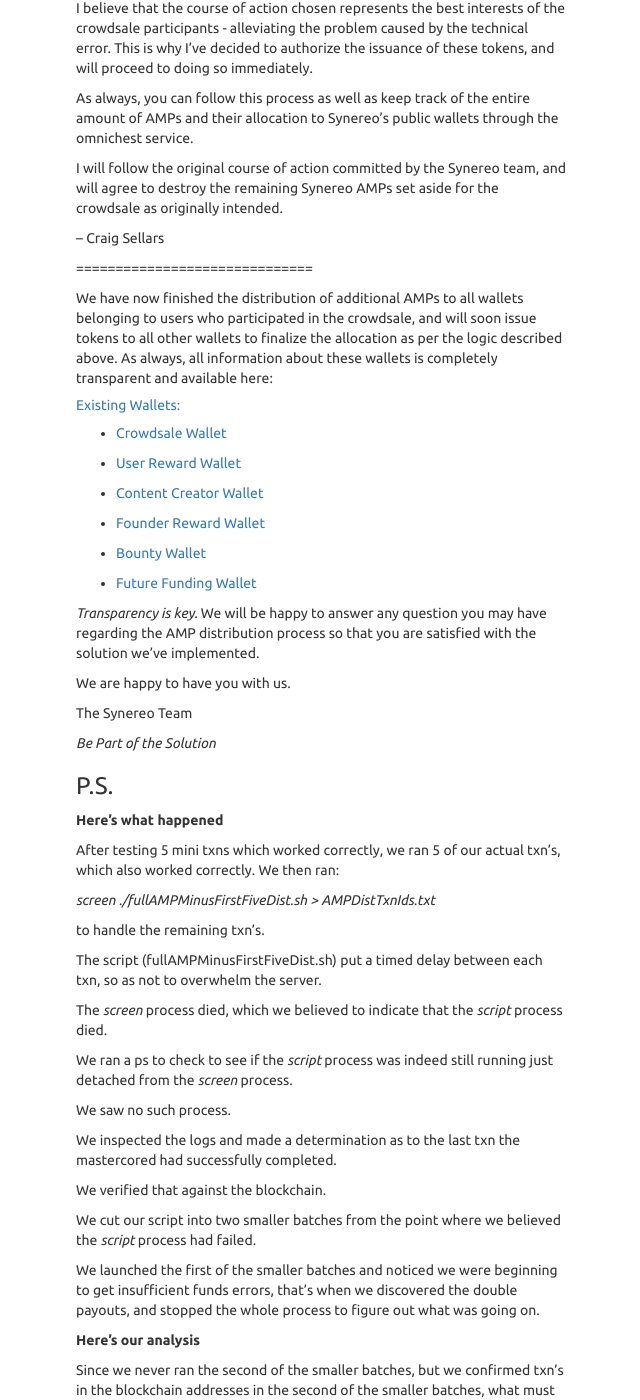
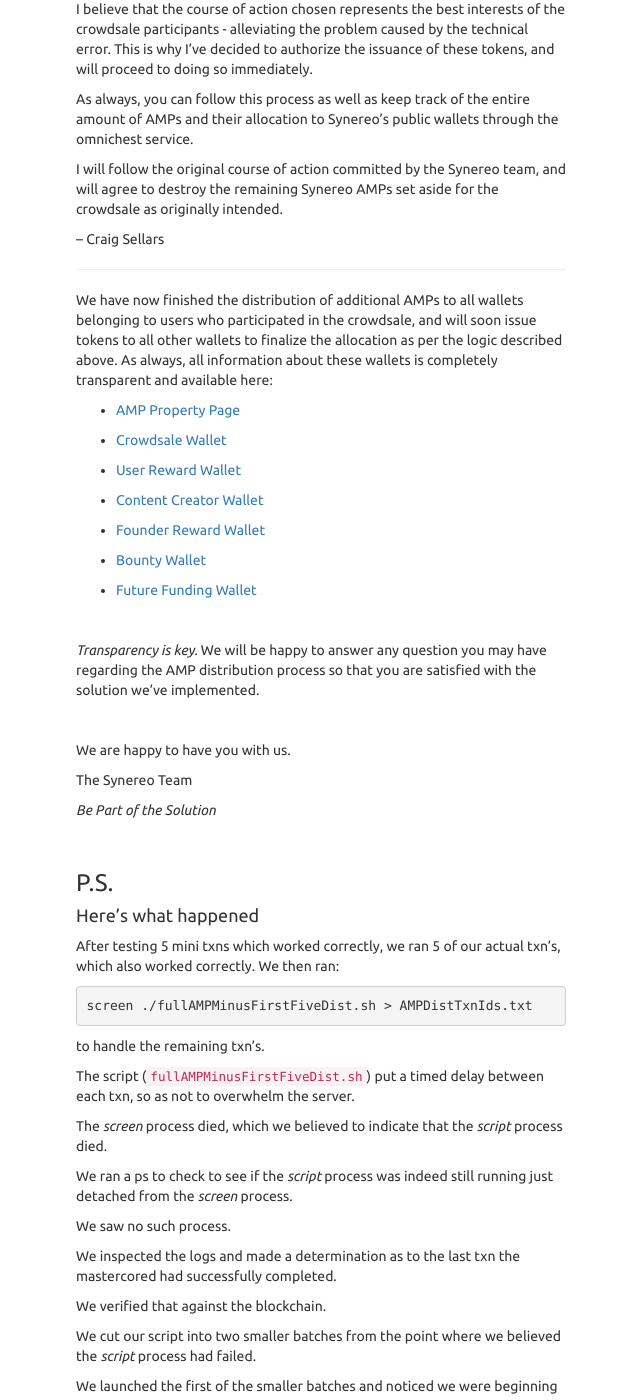
Before and after one commit to synereo/blog.synereo.com, a Jekyll site: the page built from _posts/2015-05-10-amp-distribution-complete.markdown, in a window 1280 px wide and 1400 px high, scrolled down 1529 px. Shown: the whole window, without its empty margins (319-959 px from the left). Built offline with Jekyll 4.4.1, drawn with Linux system fonts in a browser that asks for light colours; nearby versions of some CDN libraries; a script that is not in the unit is left out; some of the changed text lies outside the part shown.

Commit message:
AMP dist formatting

```diff
--- a/_posts/2015-05-10-amp-distribution-complete.markdown
+++ b/_posts/2015-05-10-amp-distribution-complete.markdown
@@ -33,11 +33,9 @@
 
 Here’s a statement from Craig Sellars, Co-founder and CTO of Tether and Technologist for Omni, our trustee:
 
-==============================
+<hr>
 
 During the Synereo AMP crowdsale token distribution, an error was made which resulted in an incorrect amount of AMPs being sent to several users. The result was that some AMP crowdsale participants received twice as many Synereo AMPs than intended.
-
-
 
 In consultation with the Synereo team, we decided that there were several options available:
 
@@ -49,14 +47,10 @@
 
 Option #3 was deemed the safest and easiest course of action, and I concur.
 
-
-
 So as of today, all crowdsale participants have received what amounts to 2x the number of Synereo AMPs than originally purchased, each valued at half the dollar price. All other wallets have been allocated 2x their original number as well, maintaining similar value across the board.
 
 
-
 I believe that the course of action chosen represents the best interests of the crowdsale participants - alleviating the problem caused by the technical error. This is why I've decided to authorize the issuance of these tokens, and will proceed to doing so immediately.
-
 
 
 As always, you can follow this process as well as keep track of the entire amount of AMPs and their allocation to Synereo’s public wallets through the omnichest service.
@@ -65,45 +59,49 @@
 
 -- Craig Sellars
 
-==============================
-
-
+<hr>
 
 We have now finished the distribution of additional AMPs to all wallets belonging to users who participated in the crowdsale, and will soon issue tokens to all other wallets to finalize the allocation as per the logic described above. As always, all information about these wallets is completely transparent and available here:
 
-##### [Existing Wallets:](http://omnichest.info/lookupsp.aspx?sp=39)
+* [AMP Property Page](http://omnichest.info/lookupsp.aspx?sp=39)
 
 * [Crowdsale Wallet](http://omnichest.info/lookupadd.aspx?address=3Q7T1ES6atTpeSid3w17HS3eEsHbhQC9jf)
 
 * [User Reward Wallet](http://omnichest.info/lookupadd.aspx?address=38X3p54WftkmiQmywwzvQzv5ZmbpwWndLL)
 
-* [Content Creator Wallet ](http://omnichest.info/lookupadd.aspx?address=3594LvBdb7epiJQ3domUH52p3UFMJK7AoW)
+* [Content Creator Wallet](http://omnichest.info/lookupadd.aspx?address=3594LvBdb7epiJQ3domUH52p3UFMJK7AoW)
 
-* [Founder Reward Wallet ](http://omnichest.info/lookupadd.aspx?address=3AKjXkuBEyaXfuXVfdf1VUBAzGPR49NifM)
+* [Founder Reward Wallet](http://omnichest.info/lookupadd.aspx?address=3AKjXkuBEyaXfuXVfdf1VUBAzGPR49NifM)
 
 * [Bounty Wallet](http://omnichest.info/lookupadd.aspx?address=3No5y1WuEh4LSEFNngyPdEmyMUqS8rBCWb)
 
 * [Future Funding Wallet](http://omnichest.info/lookupadd.aspx?address=34MWvp1xfxaaqXENxWW45uqDfuNY9f8hr2)
 
+<br>
+
 *Transparency is key.* We will be happy to answer any question you may have regarding the AMP distribution process so that you are satisfied with the solution we’ve implemented.
 
-We are happy to have you with us.<br>
+<br>
+
+We are happy to have you with us.
 
 The Synereo Team
 
-*Be Part of the Solution*<br>
+*Be Part of the Solution*
 
-###P.S.
+<br>
 
-**Here's what happened**
+### P.S.
+
+#### Here's what happened
 
 After testing 5 mini txns which worked correctly, we ran 5 of our actual txn's, which also worked correctly. We then ran:
 
-*screen ./fullAMPMinusFirstFiveDist.sh > AMPDistTxnIds.txt*
+    screen ./fullAMPMinusFirstFiveDist.sh > AMPDistTxnIds.txt
 
 to handle the remaining txn's.
 
-The script (fullAMPMinusFirstFiveDist.sh) put a timed delay between each txn, so as not to overwhelm the server.
+The script (`fullAMPMinusFirstFiveDist.sh`) put a timed delay between each txn, so as not to overwhelm the server.
 
 The *screen* process died, which we believed to indicate that the *script* process died.
 
@@ -119,7 +117,7 @@
 
 We launched the first of the smaller batches and noticed we were beginning to get insufficient funds errors, that's when we discovered the double payouts, and stopped the whole process to figure out what was going on.
 
-**Here's our analysis**
+#### Here's our analysis
 
 Since we never ran the second of the smaller batches, but we confirmed txn's in the blockchain addresses in the second of the smaller batches, what must have happened is the script process kept running even though the screen process died.
 
@@ -129,7 +127,7 @@
 
 So, when we restarted we restarted from where we believed it had failed, those txn's were already in flight.
 
-**Here's what we did in response**
+#### Here's what we did in response
 
 We have run two independent calculations to make sure we know exactly who was double paid - because we needn't pay them any more AMPs at all.
 
```
